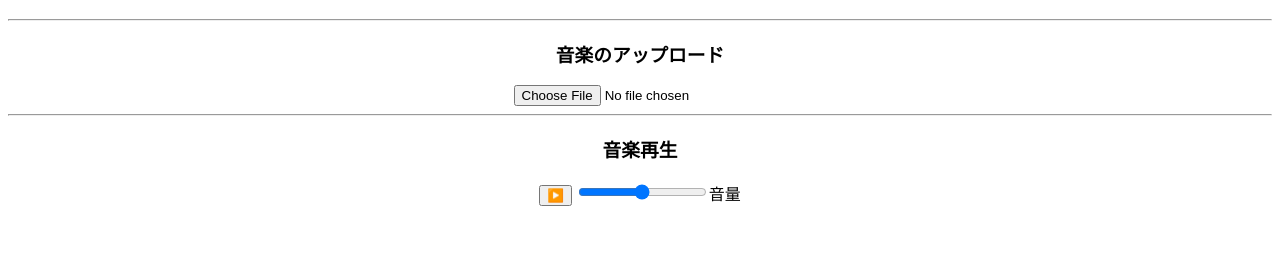
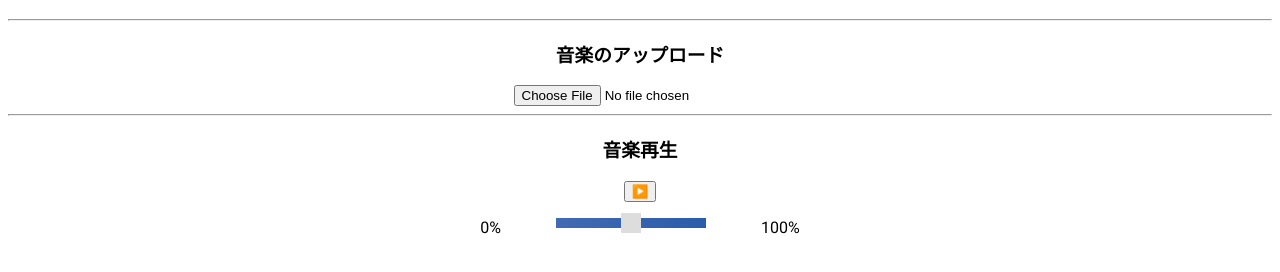
Before and after one commit to sanaehururu1200/RURI, a website: page index.html in a window 1280 px wide. Shown: the part 70-342 px from the top of the page. Drawn offline with nearby package versions, Linux system fonts and the light colour scheme.

Commit message:
Google API使用の準備

```diff
--- a/index.html
+++ b/index.html
@@ -13,10 +13,35 @@
       text-align: center;
       font-family: 'Roboto', sans-serif;
     }
+    input[type="range"] {
+      -webkit-appearance: none;
+      width: 160px;
+      height: 20px;
+      margin: 10px 50px;
+      background: linear-gradient(to right, #426AB3 0%, #2A5CAA 100%);
+      background-size: 150px 10px;
+      background-position: center;
+      background-repeat: no-repeat;
+      overflow: hidden;
+      outline: none;
+    }
+
+    input[type="range"]:first-of-type {
+      margin-top: 40px;
+    }
+
+    input[type="range"]::-webkit-slider-thumb {
+      -webkit-appearance: none;
+      width: 20px;
+      height: 20px;
+      background: #ddd;
+      position: relative;
+      z-index: 3;
+    }
   </style>
   <script>
     $(function () {
-      $('#volume').on('change',function(){
+      $('#volume').on('input',function(){
       io.connect().emit('music', 'volume',$(this).val())
       });
     });
@@ -34,7 +59,10 @@
   var socket = io.connect();
   socket.emit('music', 'play')
   ">▶️</button>
-  <input type="range" max="100" min="0" id="volume">音量</input>
+  <br>
+  <div style="background-color: #000;"></div>
+    <p style="display: inline-block;">0%</p><input type="range" max="100" min="0" id="volume" style="display: inline-block;"><p style="display: inline-block">100%</p>
+  </div>
 </body>
 
 </html>
--- a/package.json
+++ b/package.json
@@ -8,6 +8,7 @@
   "author": "sanaehururu1200",
   "license": "MIT",
   "dependencies": {
+    "googleapis": "^22.2.0",
     "mastodon-api": "^1.3.0",
     "mecab-async": "^0.1.0",
     "mpg123": "^0.2.3",
```
Also changed, not shown: 1 other file.
